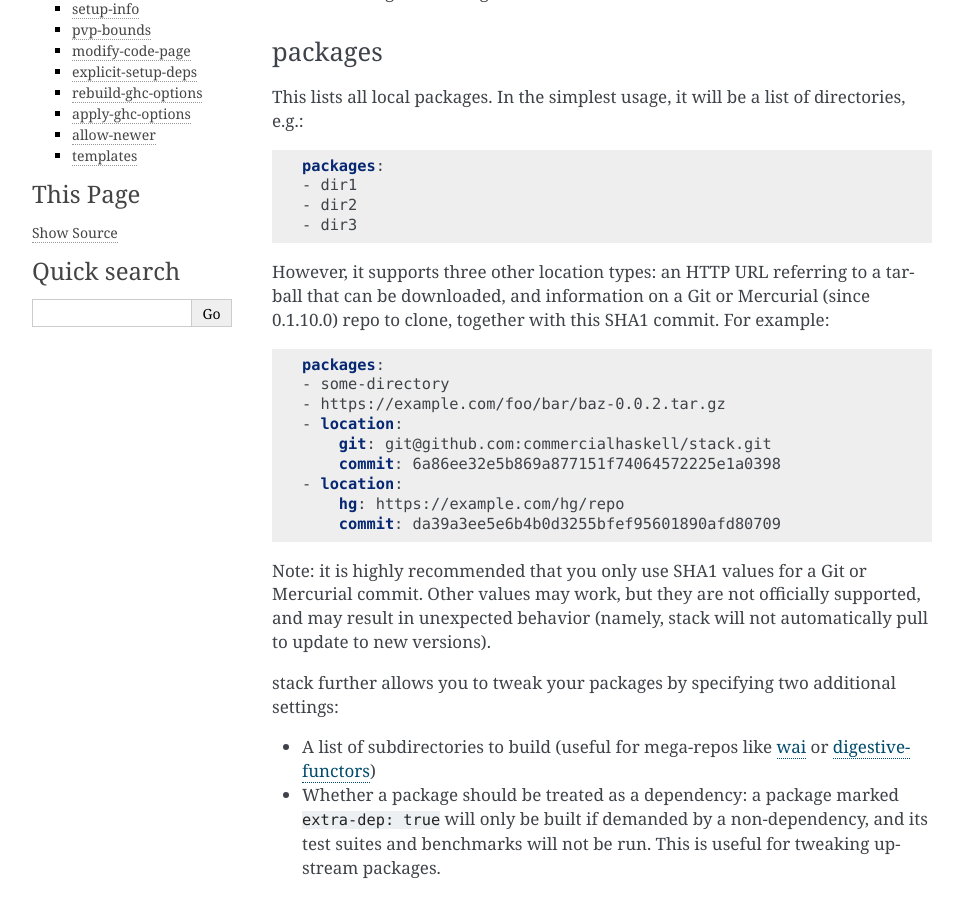
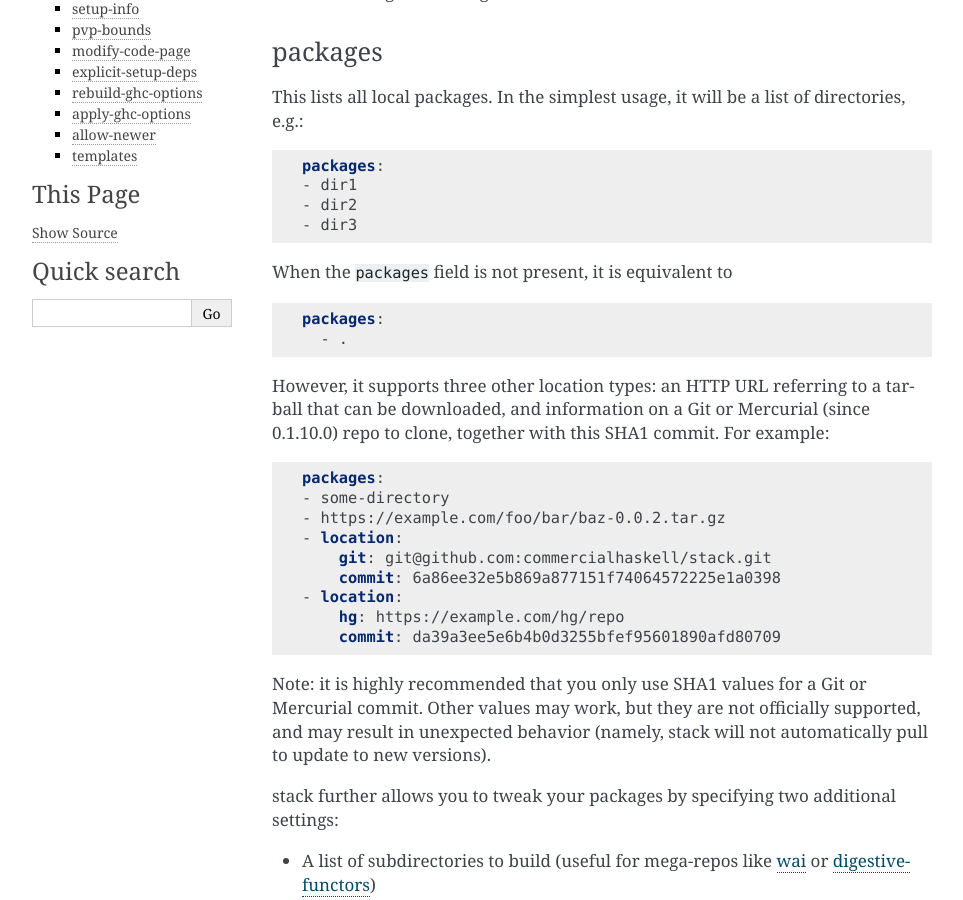
Before and after one commit to commercialhaskell/stack, a Sphinx documentation site: the page built from doc/yaml_configuration.md, in a window 1280 px wide and 900 px high, scrolled down 642 px. Shown: the whole window, without its empty margins (148-1111 px from the left). Built offline with Sphinx 7.4.7, drawn with Linux system fonts in a browser that asks for light colours.

Commit message:
show default packages setting

````diff
--- a/doc/yaml_configuration.md
+++ b/doc/yaml_configuration.md
@@ -27,6 +27,13 @@ packages:
 - dir1
 - dir2
 - dir3
+```
+
+When the `packages` field is not present, it is equivalent to
+
+```yaml
+packages:
+  - .
 ```
 
 However, it supports three other location types: an HTTP URL referring to a tarball that can be downloaded, and information on a Git or Mercurial (since 0.1.10.0) repo to clone, together with this SHA1 commit. For example:
````
